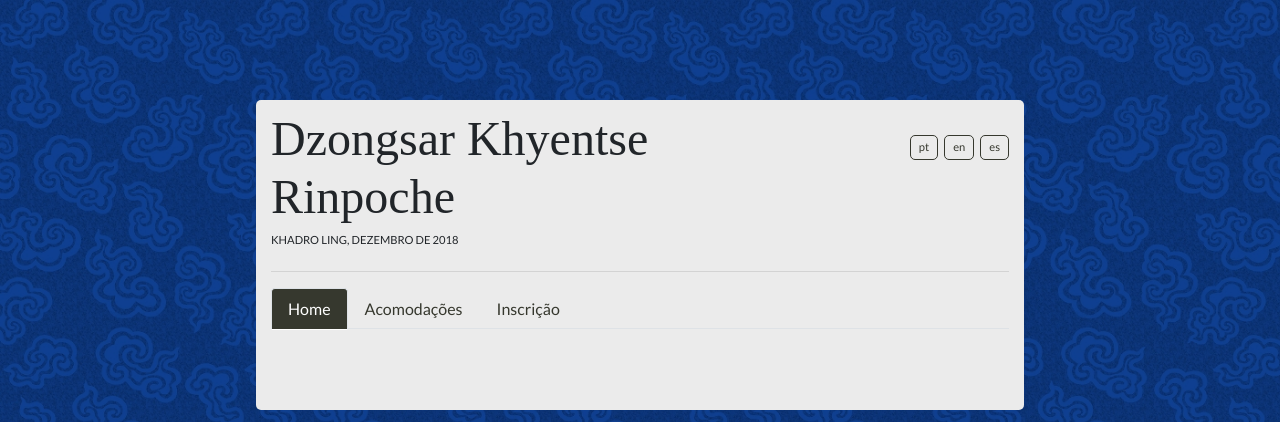
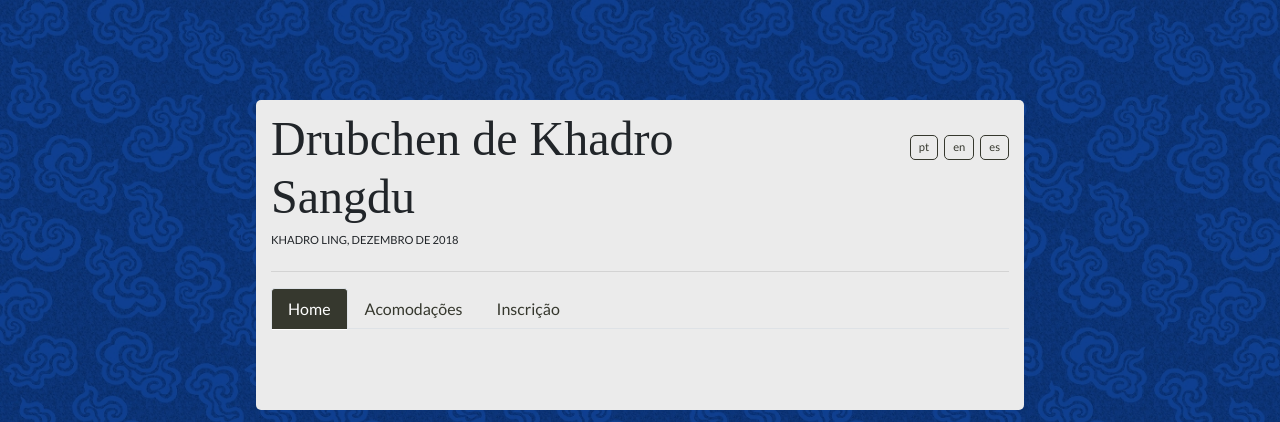
Before and after one commit to davelopeer/dkr_hotsite, a Django app: page / in a window 1280 px wide. Shown: the top 422 px of the page. Run offline with Django 3.2, Linux system fonts and the light colour scheme; some libraries are stand-ins or nearby versions; some web fonts are replaced.

Commit message:
Update html

```diff
--- a/website/templates/base.html
+++ b/website/templates/base.html
@@ -19,7 +19,7 @@
       <header>
         <div class="row">
           <div class="col-md-8 header-text">
-            <h1 class="header-title">Dzongsar Khyentse Rinpoche</h1>
+            <h1 class="header-title">Drubchen de Khadro Sangdu</h1>
             <h4 class="header-subtitle">Khadro Ling, Dezembro de 2018</h4>
           </div>
           <div class="col-md-4 idioms">
```
